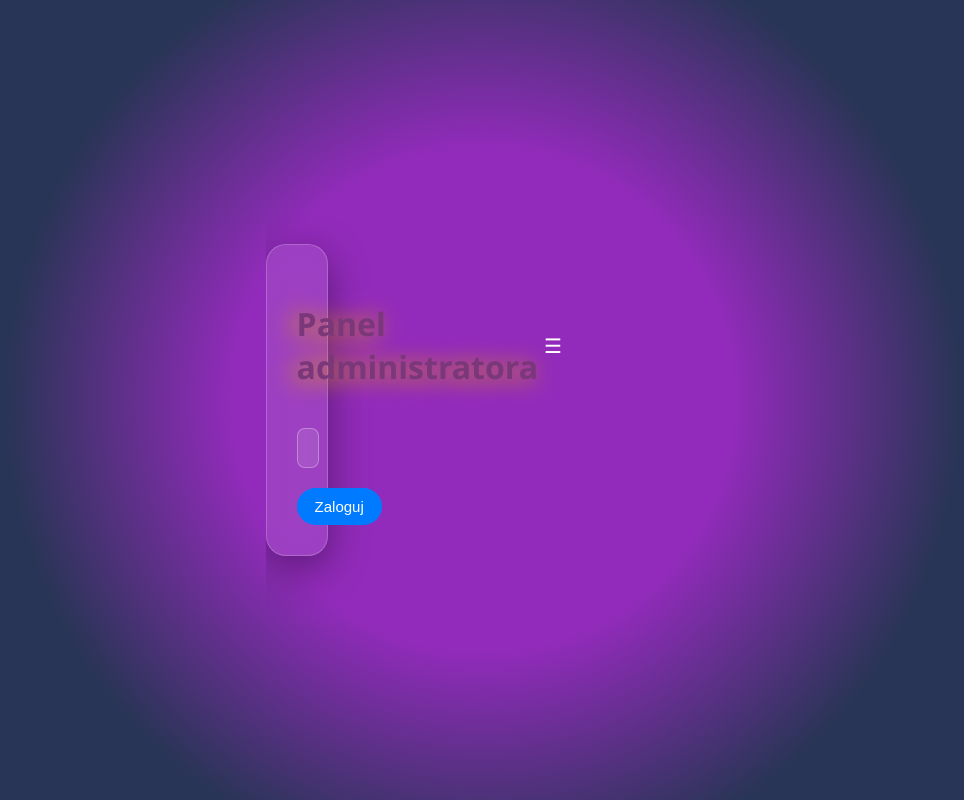
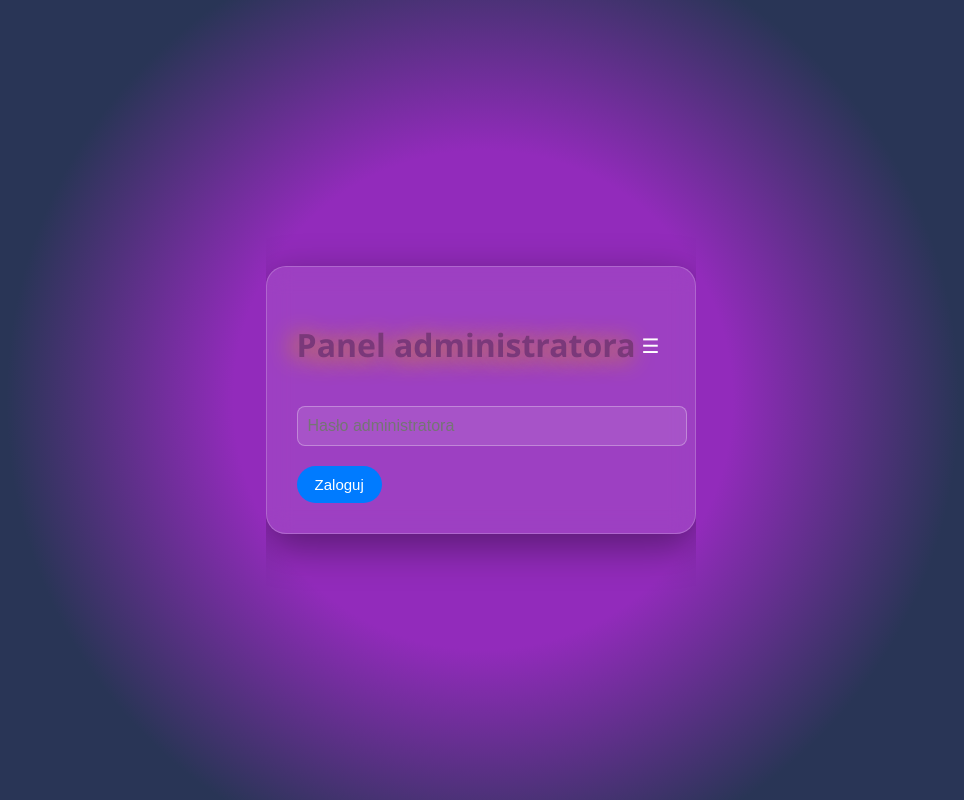
Before and after one commit to NovaPlanet211/filebeam-frontend, a React (Create React App) app: page /#/admin in a window 1280 px wide. Shown: the whole page, without its empty margins (159-1123 px from the left). Built offline with nearby package versions, Linux system fonts and the light colour scheme.

Commit message:
ui hot fix

```diff
--- a/src/AdminPanel.css
+++ b/src/AdminPanel.css
@@ -27,7 +27,6 @@ html, body {
 
 /* Panel admina na środku z cieniem i zaokrągleniem */
 .admin-panel {
-  width: 0%;
   max-width: 800px;
   padding: 30px;
   background-color: rgba(255, 255, 255, 0.1);
```
